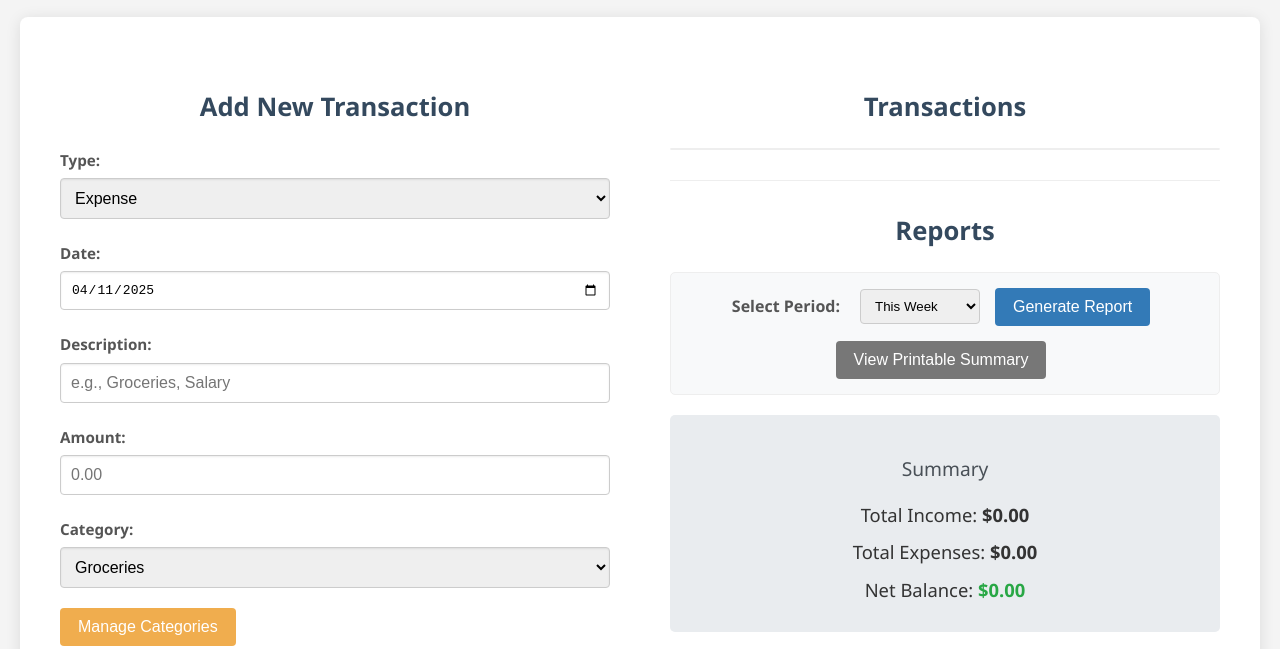
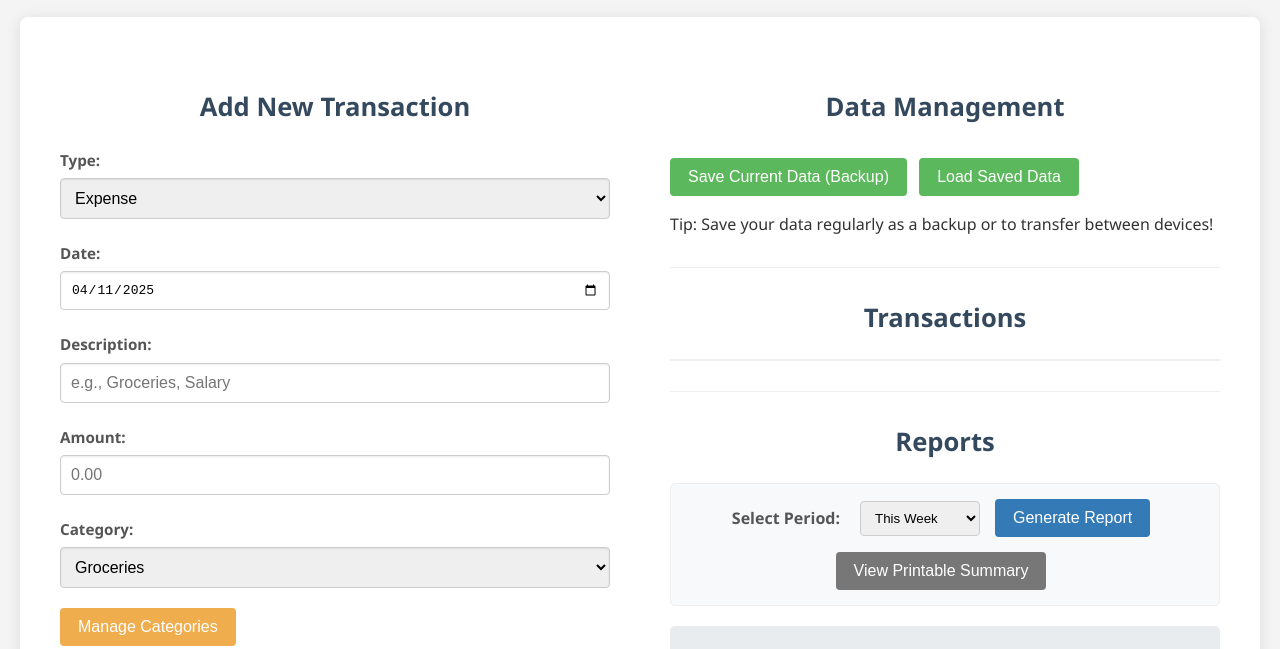
Before and after one commit to bdfabrications/budget, a plain HTML site: page index.html in a window 1280 px wide. Shown: the part 83-732 px from the top of the page. Drawn offline with nearby package versions, Linux system fonts and the light colour scheme.

Commit message:
Update index.html
Add Save/Load data option

```diff
--- a/index.html
+++ b/index.html
@@ -44,6 +44,19 @@
         </div>
 
         <div class="display-section">
+
+            <div class="data-management">
+                <h2>Data Management</h2>
+                <button type="button" id="save-data-btn" title="Saves all current transactions, categories, and budgets to a downloadable .json file.">
+                    Save Current Data (Backup)
+                </button>
+                <button type="button" id="load-data-btn" title="Loads data from a previously saved .json file. Warning: This will replace all current data in the app!">
+                    Load Saved Data
+                </button>
+                <input type="file" id="load-json-input" accept=".json" style="display: none;">
+                <p class="tip">Tip: Save your data regularly as a backup or to transfer between devices!</p>
+            </div>
+            <hr>
             <h2>Transactions</h2>
             <ul id="transaction-list">
                 </ul>
```
